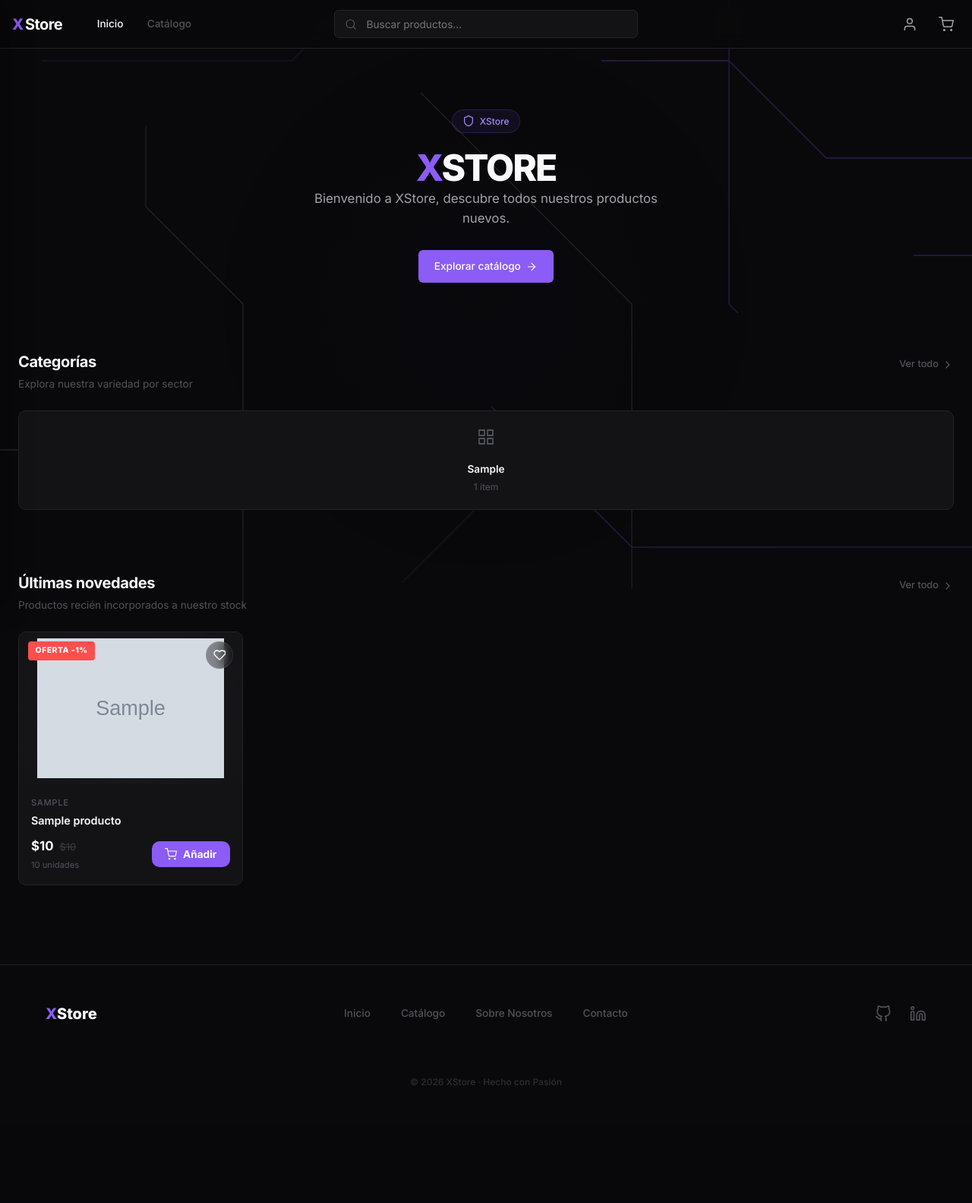
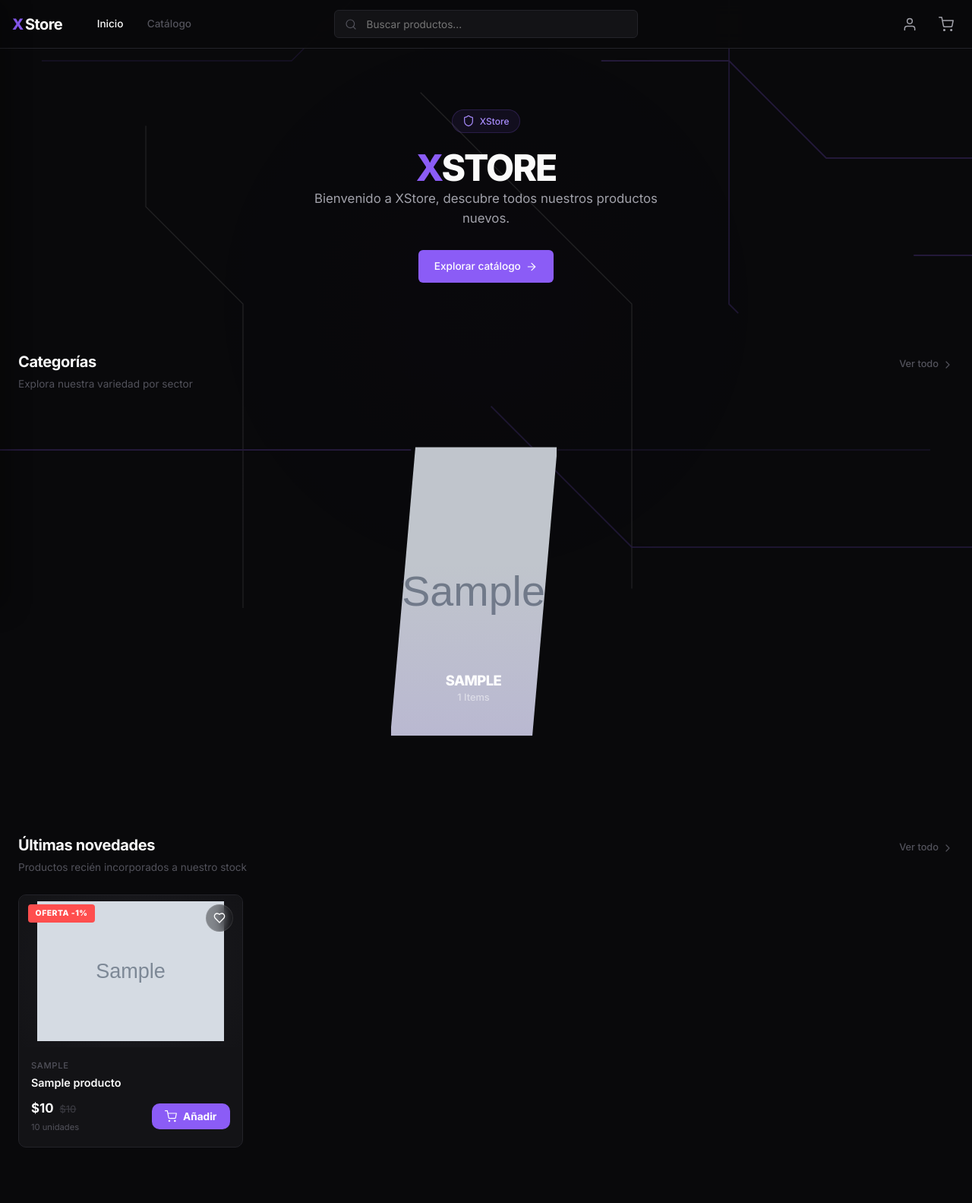
Before and after one commit to Edy2020/xstore, a Django app: page / in a window 1280 px wide. Shown: the top 1583 px of the page at 76% size. Before the commit the page ends 1428 px from the top, so only its background shows below. Run offline with Django 5.2, Linux system fonts and the light colour scheme; tables that the repository leaves empty hold one stand-in row (values such as "Sample post"); grey boxes marked "Sample" are stand-in pictures.

Commit message:
Commit #11: Mejoras en el index.

```diff
--- a/catalogo/context_processors.py
+++ b/catalogo/context_processors.py
@@ -16,9 +16,14 @@ def global_categories(request):
     categorias = []
     for cat in categorias_qs:
         if cat['categoria']:
+            # Obtener el último producto con imagen para esta categoría
+            p_img = Productos.objects.filter(categoria=cat['categoria'], estado='activo').exclude(imagen='').order_by('-id').first()
+            img_url = p_img.imagen_url if p_img else None
+
             categorias.append({
                 'nombre': cat['categoria'],
                 'total': cat['total'],
+                'imagen': img_url
             })
 
     return {
--- a/catalogo/static/catalogo/css/style.css
+++ b/catalogo/static/catalogo/css/style.css
@@ -2240,25 +2240,11 @@ select.checkout-input {
 }
 
 @keyframes heartbeat {
-    0% {
-        transform: scale(1);
-    }
-
-    15% {
-        transform: scale(1.25);
-    }
-
-    30% {
-        transform: scale(1);
-    }
-
-    45% {
-        transform: scale(1.15);
-    }
-
-    60% {
-        transform: scale(1);
-    }
+    0% { transform: scale(1); }
+    15% { transform: scale(1.25); }
+    30% { transform: scale(1); }
+    45% { transform: scale(1.15); }
+    60% { transform: scale(1); }
 }
 
 .btn-favorite.active .icon {
@@ -2273,6 +2259,8 @@ select.checkout-input {
 .btn-favorite:active .icon {
     transform: scale(0.8);
 }
+
+
 
 /* Perfil Tab Favoritos */
 #tab-favoritos .products-grid {
@@ -2445,3 +2433,163 @@ select.checkout-input {
         stroke-width: 1px;
     }
 }
+
+
+/* ========== CATEGORIES RHOMBUS ========== */
+.categories-rhombus-grid {
+    display: flex;
+    flex-wrap: wrap;
+    gap: 0;
+    padding: 3rem 0;
+    justify-content: center;
+}
+
+.category-rhombus {
+    width: 220px;
+    height: 380px;
+    position: relative;
+    text-decoration: none;
+    z-index: 1;
+    margin-left: -32px;
+}
+
+.category-rhombus:hover {
+    z-index: 10;
+}
+
+.rhombus-card {
+    width: 100%;
+    height: 100%;
+    position: relative;
+    background: #000;
+    clip-path: polygon(15% 0%, 100% 0%, 85% 100%, 0% 100%);
+    overflow: hidden;
+    border-right: 1px solid rgba(255, 255, 255, 0.1);
+    transition: all 0.5s cubic-bezier(0.23, 1, 0.32, 1);
+}
+
+.category-rhombus:hover .rhombus-card {
+    border-right-color: var(--accent);
+}
+
+
+.rhombus-image {
+    width: 100%;
+    height: 100%;
+    position: absolute;
+    inset: 0;
+}
+
+.rhombus-image img {
+    width: 150%;
+    height: 100%;
+    object-fit: cover;
+    position: absolute;
+    left: 50%;
+    top: 50%;
+    transform: translate(-50%, -50%);
+    filter: none;
+    opacity: 0.9;
+    transition: all 0.5s cubic-bezier(0.23, 1, 0.32, 1);
+}
+
+.categories-rhombus-grid:hover .rhombus-image img {
+    filter: grayscale(1) brightness(0.4);
+    opacity: 0.5;
+}
+
+.category-rhombus:hover .rhombus-image img {
+    filter: grayscale(0) brightness(1) contrast(1.1);
+    opacity: 1;
+    transform: translate(-50%, -50%) scale(1.1);
+}
+
+
+.rhombus-placeholder {
+    width: 100%;
+    height: 100%;
+    display: flex;
+    align-items: center;
+    justify-content: center;
+    background: var(--bg-elevated);
+    color: var(--text-muted);
+}
+
+.rhombus-overlay {
+    position: absolute;
+    inset: 0;
+    background: linear-gradient(180deg, rgba(0, 0, 0, 0) 40%, rgba(139, 92, 246, 0.4) 100%);
+    opacity: 0.3;
+    transition: opacity 0.4s;
+}
+
+.category-rhombus:hover .rhombus-overlay {
+    opacity: 0.6;
+}
+
+.rhombus-content {
+    position: absolute;
+    inset: 0;
+    padding: 2.5rem 1.5rem;
+    display: flex;
+    flex-direction: column;
+    justify-content: flex-end;
+    pointer-events: none;
+}
+
+.rhombus-details {
+    padding: 0 5%;
+    max-width: 100%;
+    transition: transform 0.4s ease;
+    text-align: center;
+}
+
+.category-rhombus:hover .rhombus-details {
+    transform: none;
+}
+
+.rhombus-name {
+    font-size: 1.15rem;
+    font-weight: 800;
+    color: #fff;
+    text-transform: uppercase;
+    letter-spacing: -0.03em;
+    line-height: 1;
+    margin-bottom: 0.2rem;
+    white-space: nowrap;
+}
+
+.rhombus-count {
+    font-size: 0.8rem;
+    color: rgba(255, 255, 255, 0.5);
+    font-weight: 500;
+}
+
+@media (max-width: 992px) {
+    .category-rhombus {
+        width: 180px;
+        height: 320px;
+        margin-left: -28px;
+    }
+}
+
+@media (max-width: 600px) {
+    .categories-rhombus-grid {
+        gap: 0.5rem;
+        padding: 1.5rem 0;
+    }
+
+    .category-rhombus {
+        width: 46%;
+        height: 240px;
+        margin-left: 0;
+    }
+
+    .rhombus-name {
+        font-size: 1.2rem;
+    }
+
+    .rhombus-card {
+        clip-path: polygon(10% 0%, 100% 0%, 90% 100%, 0% 100%);
+    }
+}
--- a/catalogo/templates/catalogo/_icons.html
+++ b/catalogo/templates/catalogo/_icons.html
@@ -72,9 +72,10 @@
         <path d="M16 8a6 6 0 016 6v7h-4v-7a2 2 0 00-2-2 2 2 0 00-2 2v7h-4v-7a6 6 0 016-6z"/><rect x="2" y="9" width="4" height="12"/><circle cx="4" cy="4" r="2"/>
     </symbol>
     <symbol id="icon-heart" viewBox="0 0 24 24" fill="none" stroke="currentColor" stroke-width="2" stroke-linecap="round" stroke-linejoin="round">
-        <path d="M20.84 4.61a5.5 5.5 0 0 0-7.78 0L12 5.67l-1.06-1.06a5.5 5.5 0 0 0-7.78 7.78l1.06 1.06L12 21.23l8.84-8.84 1.06-1.06a5.5 5.5 0 0 0 0-7.78z"/>
+        <path d="M19 14c1.49-1.46 3-3.21 3-5.5A5.5 5.5 0 0 0 16.5 3c-1.76 0-3 .5-4.5 2-1.5-1.5-2.74-2-4.5-2A5.5 5.5 0 0 0 2 8.5c0 2.3 1.5 4.05 3 5.5l7 7Z"/>
     </symbol>
     <symbol id="icon-heart-filled" viewBox="0 0 24 24" fill="currentColor" stroke="currentColor" stroke-width="2" stroke-linecap="round" stroke-linejoin="round">
-        <path d="M20.84 4.61a5.5 5.5 0 0 0-7.78 0L12 5.67l-1.06-1.06a5.5 5.5 0 0 0-7.78 7.78l1.06 1.06L12 21.23l8.84-8.84 1.06-1.06a5.5 5.5 0 0 0 0-7.78z"/>
+        <path d="M19 14c1.49-1.46 3-3.21 3-5.5A5.5 5.5 0 0 0 16.5 3c-1.76 0-3 .5-4.5 2-1.5-1.5-2.74-2-4.5-2A5.5 5.5 0 0 0 2 8.5c0 2.3 1.5 4.05 3 5.5l7 7Z"/>
     </symbol>
+
 </svg>
--- a/catalogo/templates/catalogo/index.html
+++ b/catalogo/templates/catalogo/index.html
@@ -40,16 +40,30 @@
                 </svg>
             </a>
         </div>
-        <div class="categories-grid">
+        <div class="categories-rhombus-grid">
             {% for cat in categorias %}
-            <a href="{% url 'catalogo:catalogo' %}?categoria={{ cat.categoria }}" class="category-card animate-in">
-                <div class="category-icon">
-                    <svg class="icon icon-lg">
-                        <use xlink:href="#icon-grid"></use>
-                    </svg>
+            <a href="{% url 'catalogo:catalogo' %}?categoria={{ cat.categoria }}" class="category-rhombus animate-in"
+                style="--idx: {{ forloop.counter0 }}">
+                <div class="rhombus-card">
+                    <div class="rhombus-image">
+                        {% if cat.imagen %}
+                        <img src="{{ cat.imagen }}" alt="{{ cat.categoria }}">
+                        {% else %}
+                        <div class="rhombus-placeholder">
+                            <svg class="icon">
+                                <use xlink:href="#icon-package"></use>
+                            </svg>
+                        </div>
+                        {% endif %}
+                        <div class="rhombus-overlay"></div>
+                    </div>
+                    <div class="rhombus-content">
+                        <div class="rhombus-details">
+                            <h3 class="rhombus-name">{{ cat.categoria }}</h3>
+                            <div class="rhombus-count">{{ cat.total }} Items</div>
+                        </div>
+                    </div>
                 </div>
-                <div class="category-name">{{ cat.categoria }}</div>
-                <div class="category-count">{{ cat.total }} item{{ cat.total|pluralize:"s" }}</div>
             </a>
             {% endfor %}
         </div>
--- a/catalogo/views.py
+++ b/catalogo/views.py
@@ -44,15 +44,20 @@ def index(request):
         productos_activos
         .values('categoria')
         .annotate(total=Count('id'))
-        .order_by('-total')
+        .order_by('-total')[:6]
     )
 
     categorias = []
     for cat in categorias_qs:
         nombre = cat['categoria'] or 'Otros'
+        # Obtener el último producto añadido con imagen para esta categoría
+        p_img = productos_activos.filter(categoria=nombre).exclude(imagen='').order_by('-id').first()
+        img_url = p_img.imagen_url if p_img else None
+
         categorias.append({
             'categoria': nombre,
             'total': cat['total'],
+            'imagen': img_url
         })
 
     productos_destacados = productos_activos.filter(stock__gt=0).order_by('-id')[:8]
```
Also changed, not shown: catalogo/templates/catalogo/contactanos.html (+174 -32 lines).
